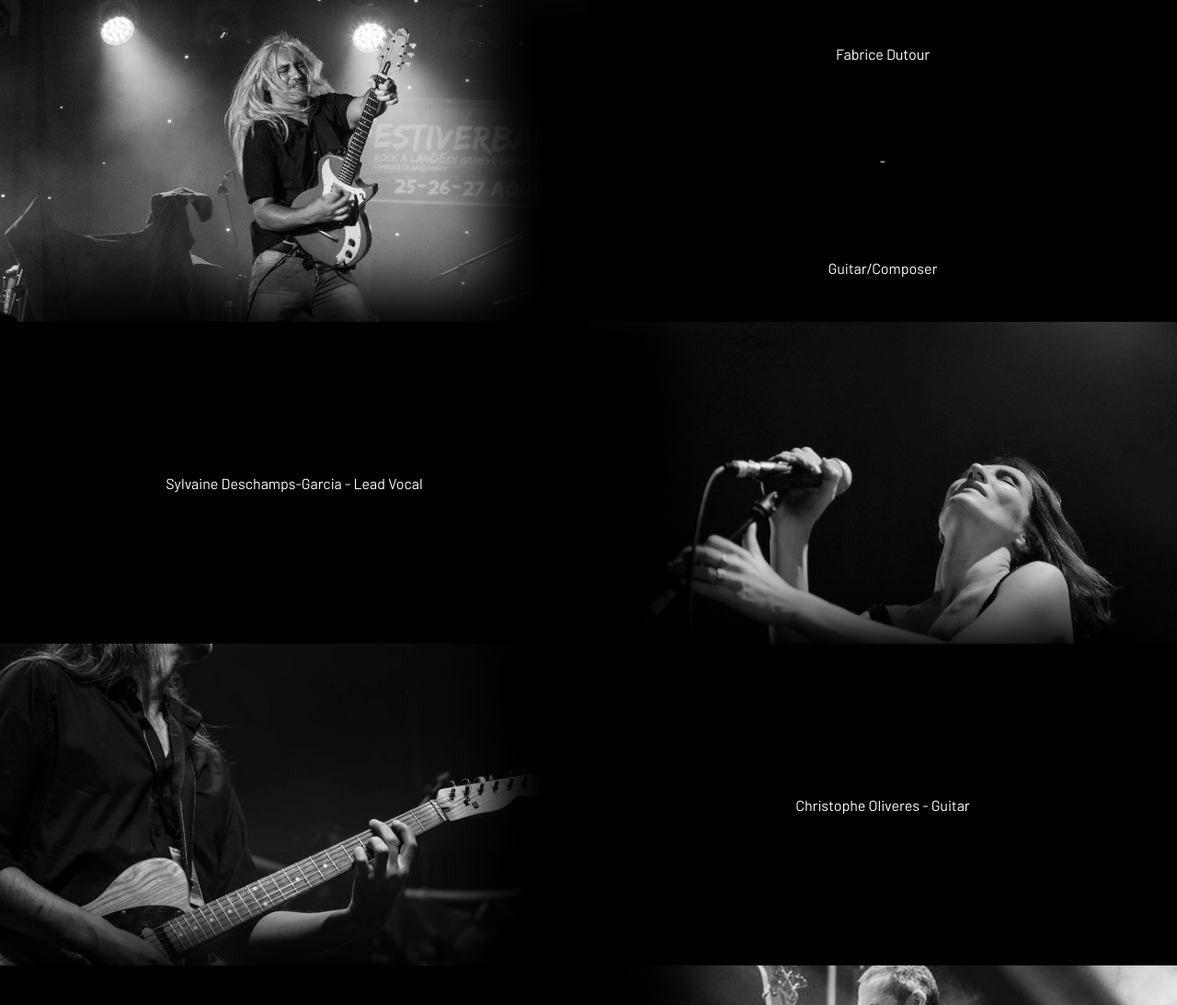
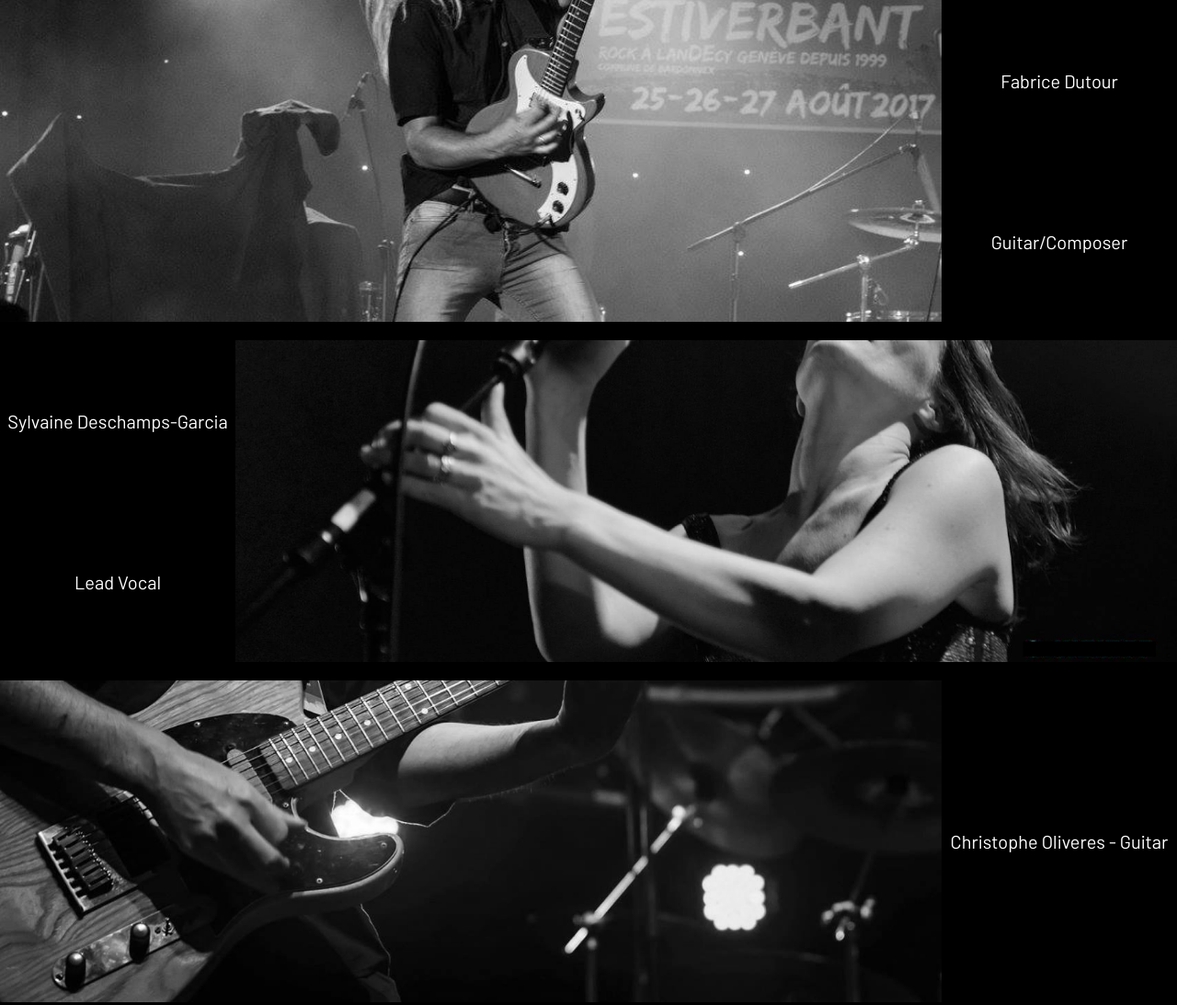
Before and after one commit to BilalHRDY/Site-Back-Roads, a plain HTML site: page the-band.html in a window 1280 px wide. Shown: the top 1093 px of the page at 92% size. Drawn offline with nearby package versions, Linux system fonts and the light colour scheme.

Commit message:
test banniere dans parallax

```diff
--- a/public/css/the-band.css
+++ b/public/css/the-band.css
@@ -5,13 +5,8 @@ body{
 	font-family: "Barlow regular";
 	color: #FFF;
 	margin: 0;
+	font-size: 20px;
 }
-
-/*html{
-	margin: 0 10%;
-	background-color: #FFF;
-
-}*/
 
 
 @font-face{
@@ -19,27 +14,45 @@ body{
  	src: url("fonts/barlow.regular.ttf") format("truetype");
 }
 
+
+.member-banner-reverse{
+	grid-template-columns: 1fr 1fr ;
+}
+
+.photo-reverse{
+	grid-column: 2;
+	grid-row: 1;
+	background: no-repeat url("C:/Users/Bilal/Desktop/Back-roads-site/public/img/fabBW.jpg");
+}
+
+
 .member-banner, .member-banner-reverse{
 	width: 100%;
 	height: 350px;
 	display: grid;
-	grid-template-columns: 1fr 1fr ;
+	margin-bottom: 20px;
 
 }
+.member-banner{
+	grid-template-columns: 80% 1fr ;
+}
+.member-banner-reverse{
+	grid-template-columns:  1fr 80% ;
+}
 
-.photo{
-	grid-column: 1;
+.parallax-left{
+	background: transparent;
+}
 
-}
 .bio-right{
 	grid-column: 2;
-	box-shadow: -70px 10px 60px 45px black;
+
 }
 
 .bio-left{
 	grid-column: 1;
 	grid-row: 1;
-	box-shadow: 70px 10px 60px 45px black;
+
 }
 
 .bio{
@@ -52,23 +65,9 @@ body{
 	text-align: center;
 }
 
-.member-banner-reverse{
-	grid-template-columns: 1fr 1fr ;
-}
-
-.photo-reverse{
-	grid-column: 2;
-	grid-row: 1;
-	background: no-repeat url("C:/Users/Bilal/Desktop/Back-roads-site/public/img/fabBW.jpg");
-}
 
 
-
-
-
-
-
-.photo-fab{
+/*.photo-fab{
 	background: no-repeat left 60% top 10% url("../img/fabBW-2.jpg");
 	background-size: cover;
 }
@@ -88,3 +87,4 @@ body{
 	background: no-repeat left 60% top 10% url("../img/fabBW.jpg");
 	background-size: cover;
 }
+*/
--- a/the-band.html
+++ b/the-band.html
@@ -5,32 +5,40 @@
 	<meta name="viewport" content="width=device-width, initial-scale=1.0">
 	<title>Back Roads - The Band</title>
 	<link rel="stylesheet" type="text/css" href="public/css/the-band.css">
+	<script src="https://ajax.googleapis.com/ajax/libs/jquery/1.11.0/jquery.min.js"></script>
+	<script src="parallax.js-1.5.0/parallax.min.js"></script>
 </head>
 <body>
 
 <section>
 
 	<div class="member-banner">
-		<div class="photo photo-fab"></div>
+		<div class="parallax-fab" data-parallax="scroll" data-z-index="1" data-image-src="public/img/fabBW-2.jpg"></div>
+		<!-- <div class="photo photo-fab"></div> -->
 		<div class="bio bio-right">
 			<p>Fabrice Dutour</p>
-			<p>-</p>
-			<p>Guitar/Composer</p> </div>
+			<!-- <p>-</p> -->
+			<p>Guitar/Composer</p>
+		</div>
 	</div>
 	<div class="member-banner-reverse">
-		<div class="photo-reverse photo-syl"></div>
-		<div class="bio bio-left">Sylvaine Deschamps-Garcia - Lead Vocal</div>
+		<div class="parallax-left" data-parallax="scroll" data-z-index="1" data-image-src="public/img/sylvaineBWretouche.png"></div>
+		<div class="bio bio-left">
+			<p>Sylvaine Deschamps-Garcia</p>
+			<!-- <p>-</p> -->
+			<p>Lead Vocal</p>
+		</div>
 	</div>
 	<div class="member-banner">
-		<div class="photo photo-chris"></div>
+		<div class="parallax-left" data-parallax="scroll" data-z-index="1" data-image-src="public/img/chris-3.jpg"></div>
 		<div class="bio bio-right">Christophe Oliveres - Guitar</div>
 	</div>
 	<div class="member-banner-reverse">
-		<div class="photo-reverse photo-franck"></div>
+		<div class="parallax-left" data-parallax="scroll" data-z-index="1" data-image-src="public/img/franckBW.jpg"></div>
 		<div class="bio bio-left">Franck Mortreux - Bass</div>
 	</div>
 	<div class="member-banner">
-		<div class="photo photo-bilal"></div>
+		<div class="parallax-fab" data-parallax="scroll" data-z-index="1" data-image-src="public/img/fabBW.jpg"></div>
 		<div class="bio bio-right">Bilal Hardy - Drums</div>
 	</div>
 
```
